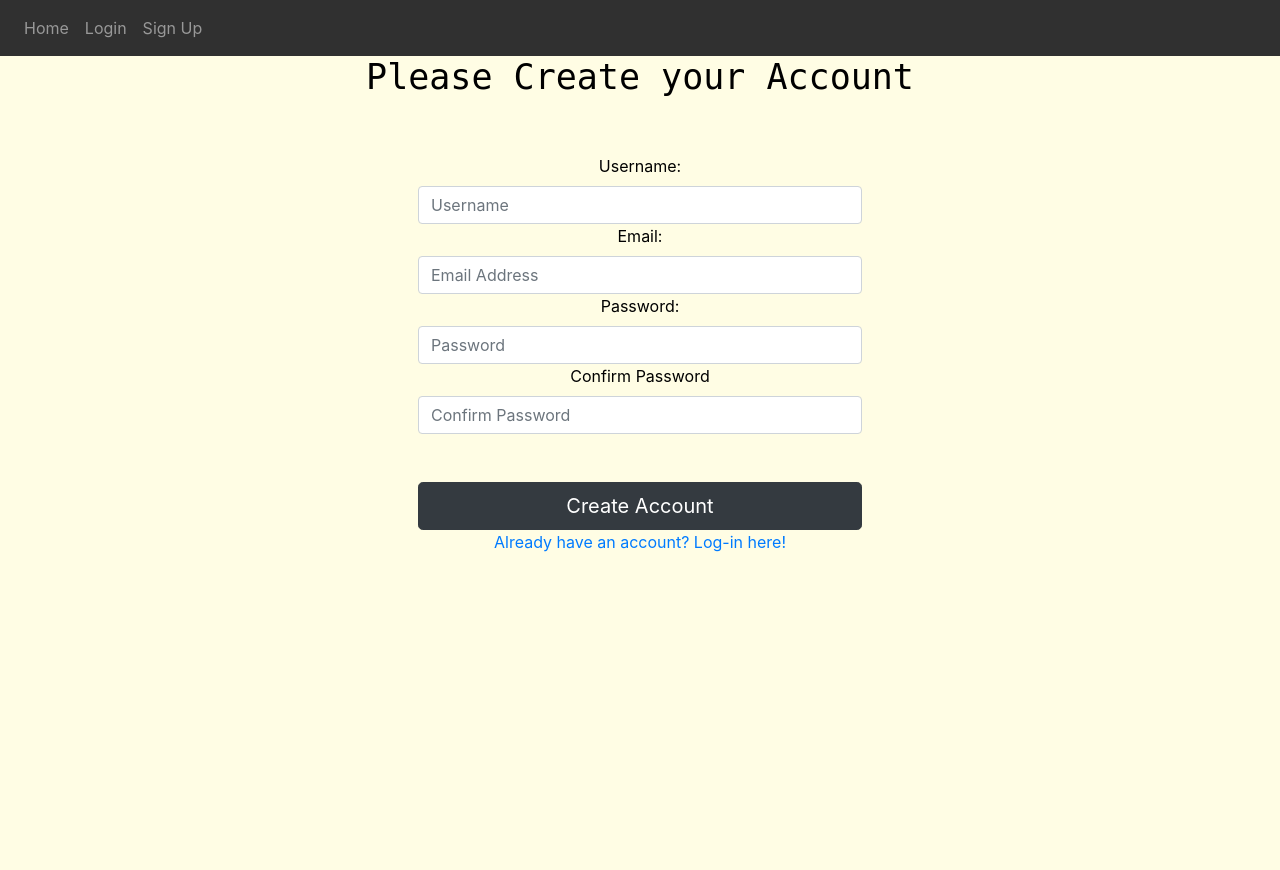
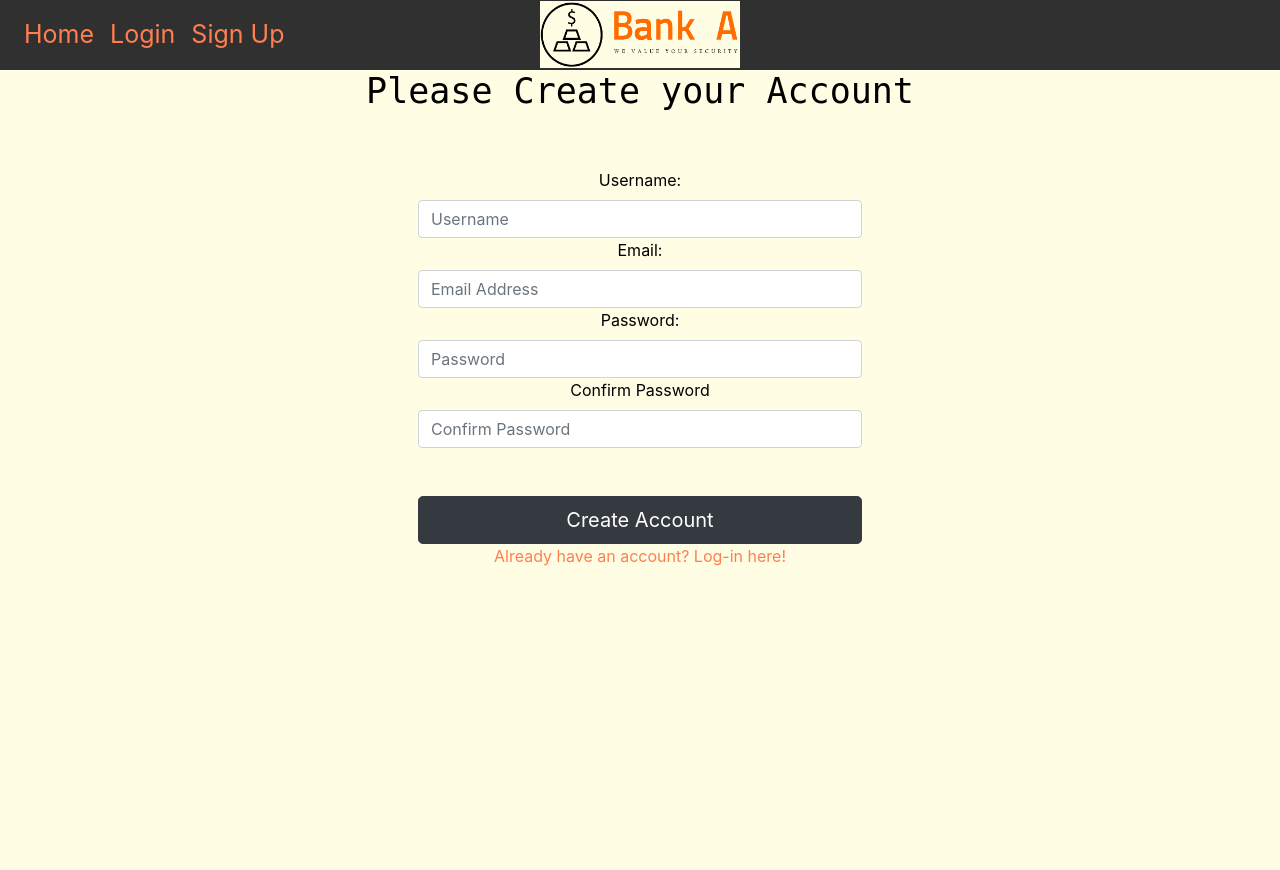
Before and after one commit to MatiasRamsland01/Banking-Website, a Flask app: page /sign-up in a window 1280 px wide. Before the commit the page ends 552 px from the top, so only its background shows below. Run offline with Flask 2, Linux system fonts and the light colour scheme; some libraries are stand-ins or nearby versions.

Commit message:
logo on navbar + small changes

```diff
--- a/website/templates/base.html
+++ b/website/templates/base.html
@@ -37,15 +37,19 @@
     <div class="collapse navbar-collapse" id="navbar" style="height: 50%;">
       <div class="navbar-nav" style="height: 50%;">
         {% if session['logged_in'] == True %}
-        <a class="nav-item nav-link" id="homelogin" href="/homelogin">Home</a>
-        <a class="nav-item nav-link" id="transaction" href="/transaction">Transaction</a>
-        <a class="nav-item nav-link" id="logout" href="/logout">Logout</a>
+        <a class="nav-item nav-link" id="homelogin" href="/homelogin" style="color: #FF7F50; font-size: 25px;">Home</a>
+        <a class="nav-item nav-link" id="transaction" href="/transaction" style="color: #FF7F50; font-size: 25px;">Transaction</a>
+        <a class="nav-item nav-link" id="logout" href="/logout" style="color: #FF7F50; font-size: 25px;">Logout</a>
         {% else %}
-        <a class="nav-item nav-link" id="home" href="/">Home</a>
-        <a class="nav-item nav-link" id="login" href="/login">Login</a>
-        <a class="nav-item nav-link" id="signUp" href="/sign-up">Sign Up</a>
+        <a class="nav-item nav-link" id="home" href="/" style="color: #FF7F50; font-size: 25px;">Home</a>
+        <a class="nav-item nav-link" id="login" href="/login" style="color: #FF7F50; font-size: 25px;">Login</a>
+        <a class="nav-item nav-link" id="signUp" href="/sign-up" style="color: #FF7F50; font-size: 25px;">Sign Up</a>
         {% endif %}
       </div>
+      <a href="/">
+        <img src="{{url_for('static', filename='logosmall.png')}}" style="width: 200px; height: 67px;">
+      </a>
+
     </div>
   </nav>
 
--- a/website/templates/homelogin.html
+++ b/website/templates/homelogin.html
@@ -12,13 +12,13 @@
 
 
 <h1 style="text-align: center;">
-    Velkommen, {{ current_user }}!
+    Hello, {{ current_user }}! Nice too see you!
 </h1>
 
   <div class="col-sm-12" style="background-color: darkslategray; opacity: 60%;">
    <form>
       <p style="color: white">
-          <label>Account n: </label> <label> PENGER HER </label>
+          <label>Account Balance: </label>
       </p>
   </form>
   </div>
--- a/website/templates/login.html
+++ b/website/templates/login.html
@@ -50,7 +50,7 @@
     {{ ', '.join(errors) }}
   </p1>
 {% endfor %}
-<a href="/sign-up">Don't have an account? Register here!</a>
+<a href="/sign-up" style="color: #FF7F50;">Don't have an account? Register here!</a>
   </div>
 </body>
 {% endblock %}
--- a/website/templates/signup.html
+++ b/website/templates/signup.html
@@ -54,7 +54,7 @@
     {{ ', '.join(errors) }}
   </p1>
 {% endfor %}
-<a href="/login">Already have an account? Log-in here!</a>
+<a  style="color: #FF7F50;" href="/login">Already have an account? Log-in here!</a>
   </div>
 </body>
 {% endblock %}
```
Also changed, not shown: website/templates/transaction.html (+13 -4 lines).
